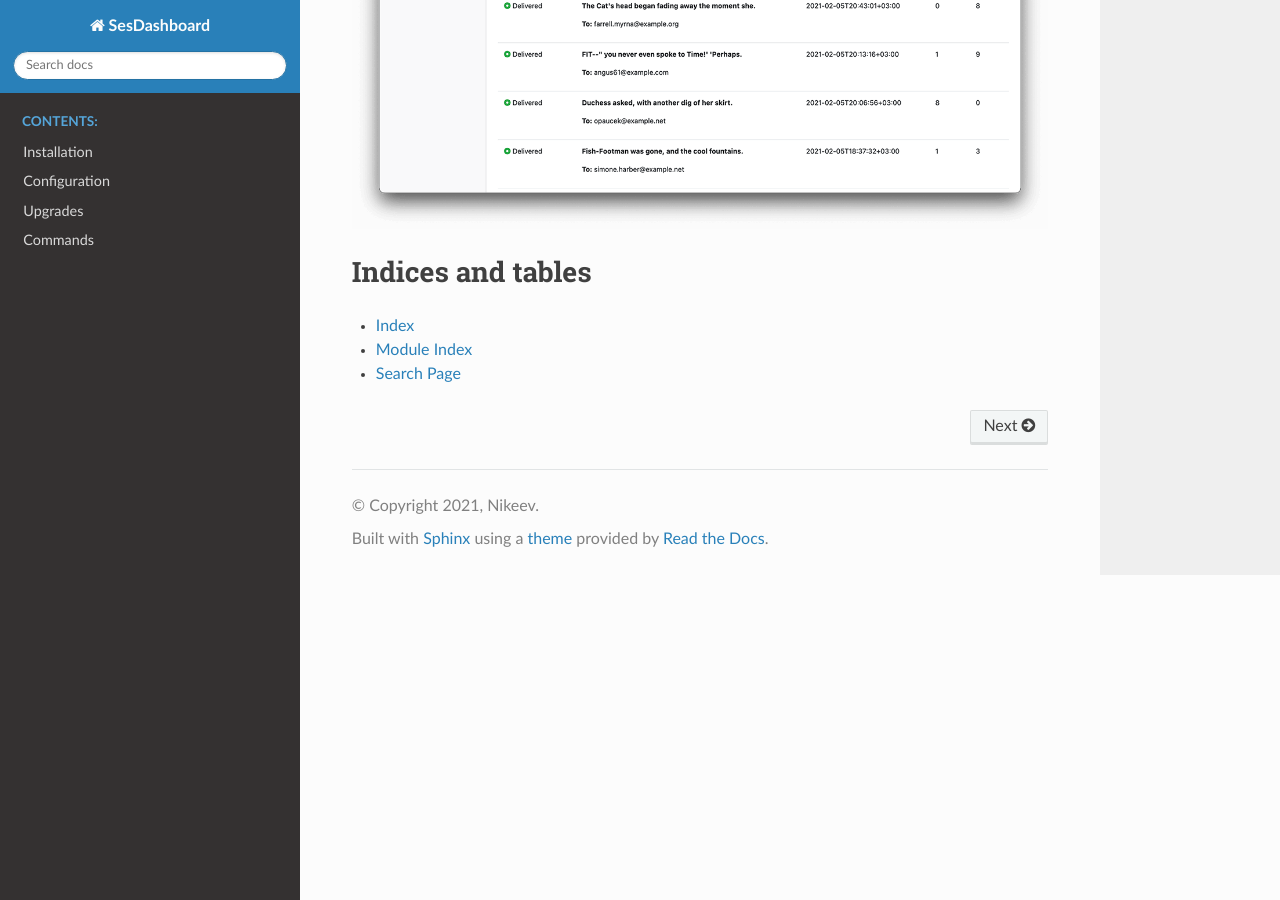
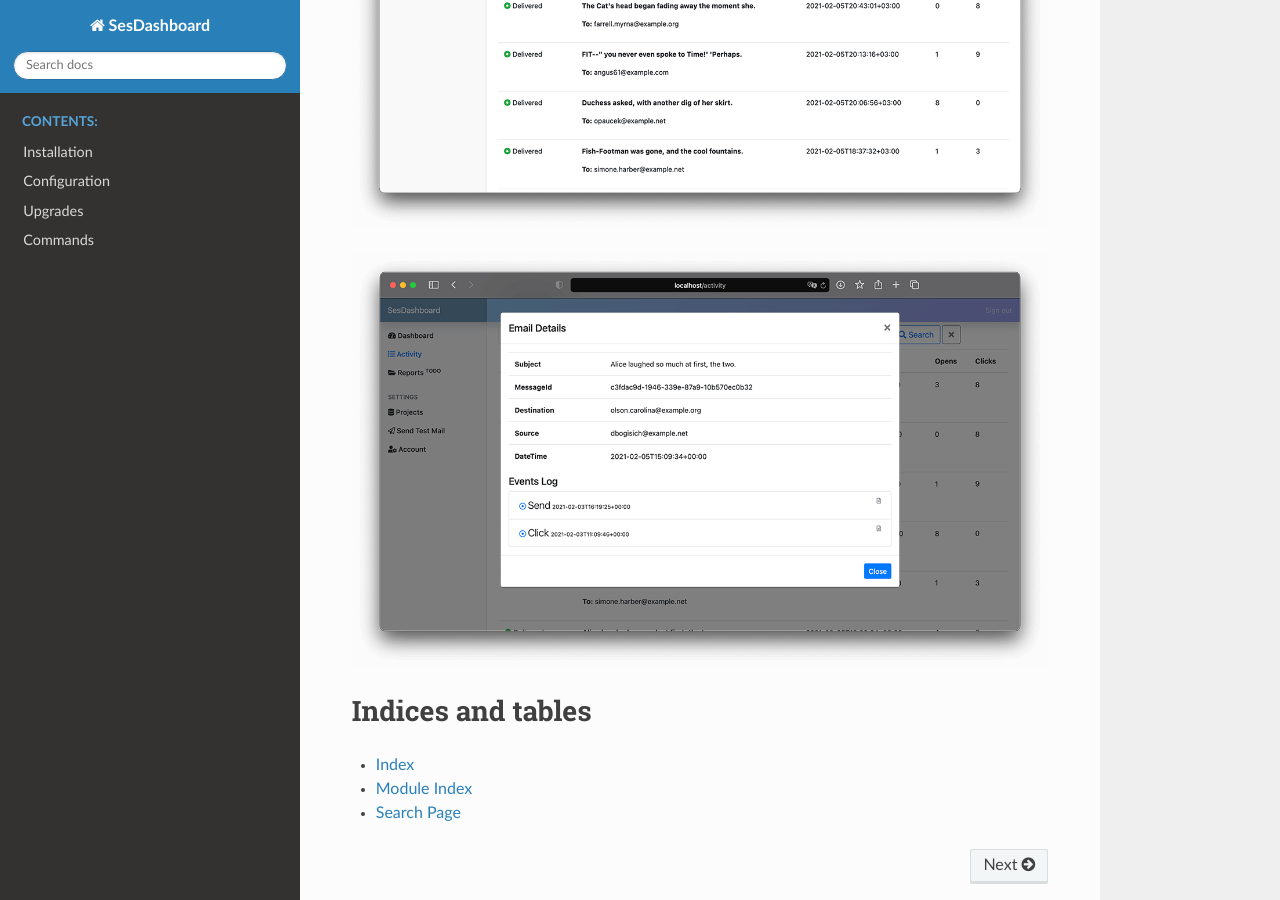
Before and after one commit to Nikeev/sesdashboard, a Sphinx documentation site: the page built from docs/index.rst, in a window 1280 px wide and 900 px high, scrolled down 2230 px. Built offline with Sphinx 7.4.7 and the Read the Docs theme 2.0.0, drawn with Linux system fonts in a browser that asks for light colours.

Commit message:
Update docs, added screenshot

```diff
--- a/docs/index.rst
+++ b/docs/index.rst
@@ -32,6 +32,8 @@ GitHub Project page: https://github.com/Nikeev/sesdashboard
 
 .. image:: /images/sesdashboard-activity.png
 
+.. image:: /images/sesdashboard-email-details.png
+
 Indices and tables
 ==================
 
```
Also changed, not shown: docs/images/sesdashboard-email-details.png (added), 5 other files.
